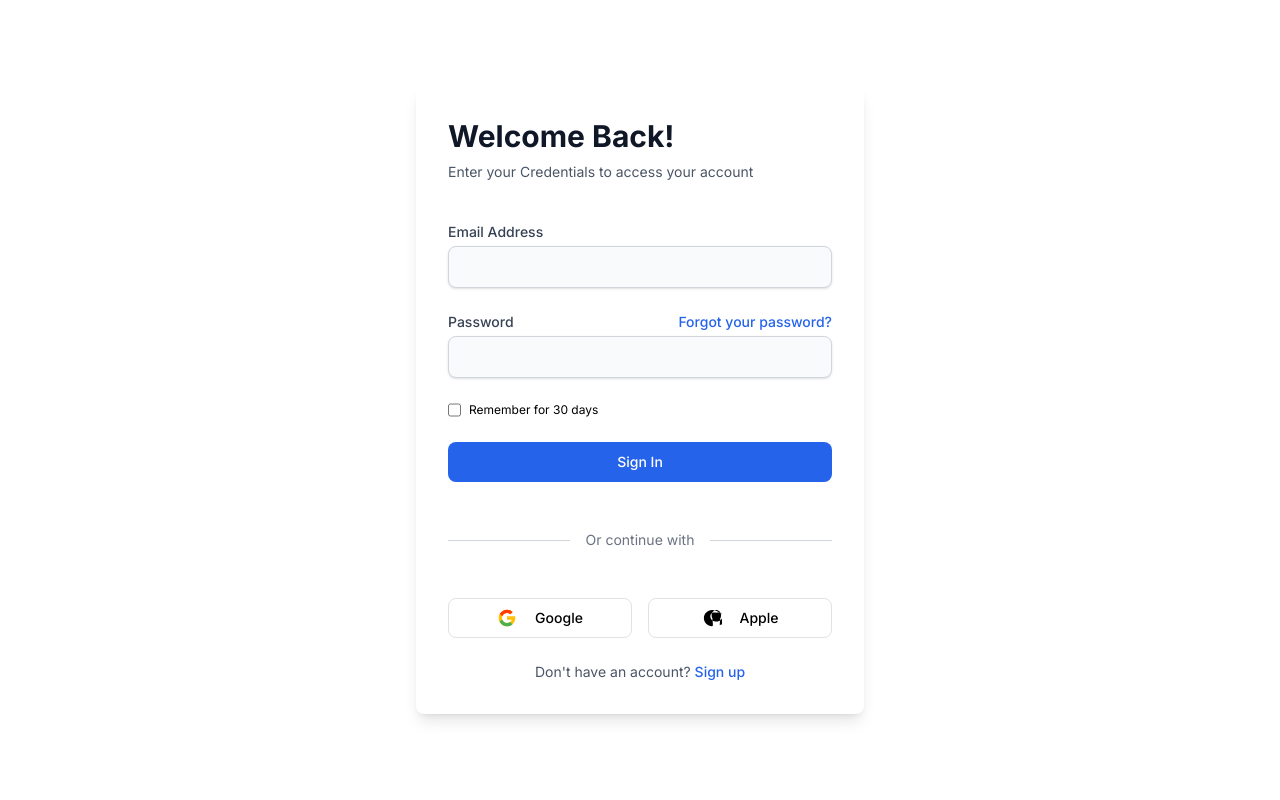
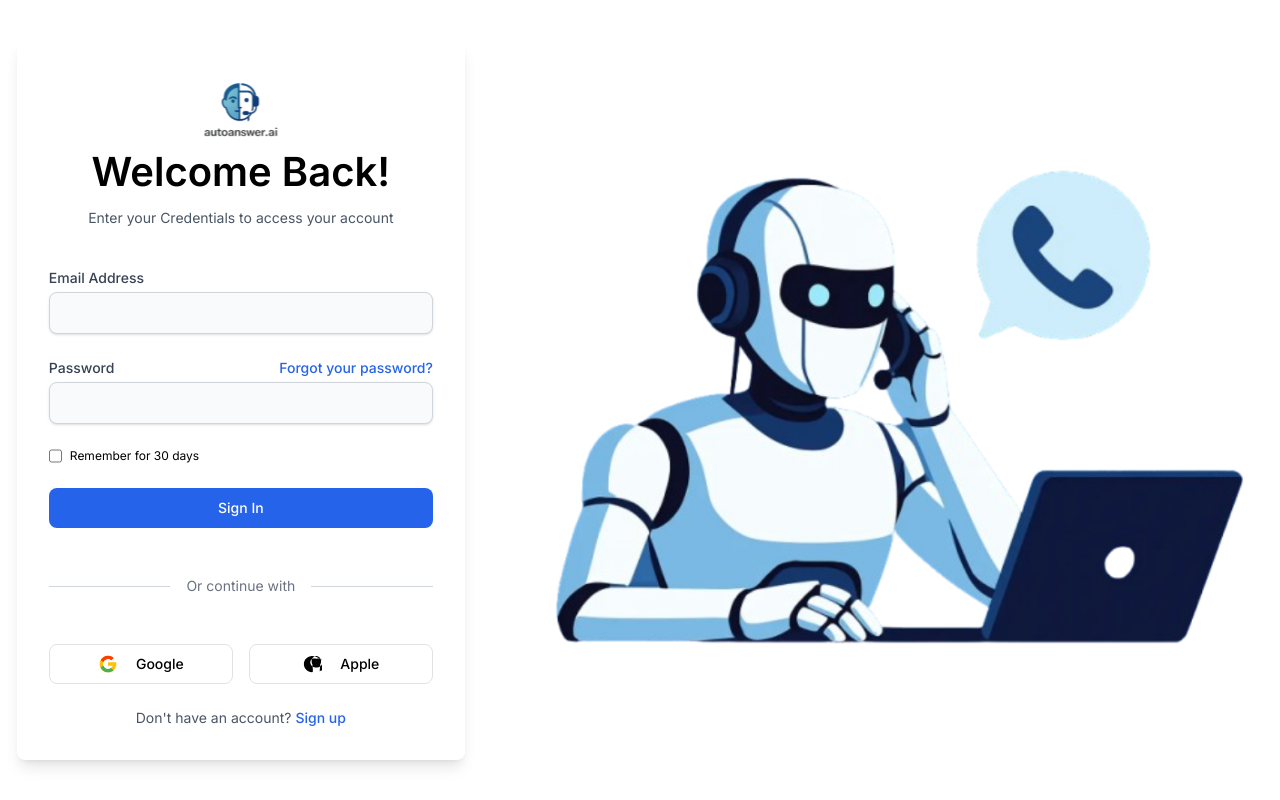
Before and after one commit to Betopia24/uprankedmarting_neuro_night_frontend, a Next.js app: page /login in a window 1280 px wide. Built offline with nearby package versions, Linux system fonts and the light colour scheme; no server answers.

Commit message:
Refactor authentication pages: remove old login and register components, implement new layout and paths, and enhance dashboard functionality.

```diff
--- /dev/null
+++ b/src/app/(auth)/layout.tsx
@@ -0,0 +1,7 @@
+export default function AuthLayout({
+  children,
+}: {
+  children: React.ReactNode;
+}) {
+  return children;
+}
--- a/src/app/login/page.tsx
+++ b/src/app/(auth)/login/page.tsx
@@ -6,6 +6,7 @@ import Link from "next/link";
 import AuthFormLayout from "@/components/auth/AuthFormLayout";
 import FormField from "@/components/auth/FormField";
 import FormButton from "@/components/auth/FormButton";
+import { signupPath } from "@/paths";
 
 export default function LoginPage() {
   const [state, dispatch] = useActionState(login, undefined);
@@ -15,7 +16,7 @@ export default function LoginPage() {
       title="Welcome Back!"
       description="Enter your Credentials to access your account"
       footerText="Don't have an account?"
-      footerLink="/register"
+      footerLink={signupPath()}
       footerLinkText="Sign up"
     >
       <form action={dispatch} className="space-y-6">
--- a/src/components/auth/AuthFormLayout.tsx
+++ b/src/components/auth/AuthFormLayout.tsx
@@ -1,5 +1,10 @@
 import Link from "next/link";
 import SocialLogins from "./SocialLogins";
+import robotImage from "@/images/robot.png";
+import Image from "next/image";
+import Heading from "../Heading";
+import logoImage from "@/images/logo.svg";
+import { homePath } from "@/paths";
 
 interface AuthFormLayoutProps {
   title: string;
@@ -19,15 +24,17 @@ export default function AuthFormLayout({
   footerLinkText,
 }: AuthFormLayoutProps) {
   return (
-    <div className="flex items-center justify-center min-h-screen">
-      <div className="w-full max-w-md p-8 bg-white rounded-lg shadow-lg space-y-10">
-        <div className="">
-          <h1 className="text-3xl font-bold text-gray-900">{title}</h1>
+    <div className="flex hap-20 items-center justify-center h-screen">
+      <div className="lg:flex lg:items-center lg:justify-between">
+        <div className="lg:flex-1 max-w-md p-8 bg-white rounded-lg shadow-lg space-y-10">
+          <Link href={homePath()}>
+            <Image className="mx-auto" src={logoImage} alt="Logo" />
+          </Link>
+          <div className="space-y-4 text-center">
+            <Heading className="text-fluid-40">{title}</Heading>
             <p className="mt-2 text-sm text-gray-600">{description}</p>
           </div>
-
           {children}
-
           <div className="relative flex items-center py-2">
             <div className="flex-grow border-t border-gray-300"></div>
             <span className="flex-shrink mx-4 text-sm text-gray-500">
@@ -49,6 +56,10 @@ export default function AuthFormLayout({
             </p>
           </div>
         </div>
+        <div className="lg:flex-1 hidden lg:block">
+          <Image src={robotImage} alt="Robot Image" />
+        </div>
+      </div>
     </div>
   );
 }
--- a/src/paths.ts
+++ b/src/paths.ts
@@ -4,7 +4,7 @@ export const pricingPath = () => "/pricing";
 export const servicePath = () => "/service";
 export const aboutUsPath = () => "/about-us";
 export const loginPath = () => "/login";
-export const registerPath = () => "/register";
+export const signupPath = () => "/signup";
 
 export const privacyPolicyPath = () => "/privacy-policy";
 export const termsAndConditionsPath = () => "/terms-of-use";
```
Also changed, not shown: src/app/(auth)/signup/page.tsx (renamed from src/app/register/page.tsx), src/app/(dashboard)/admin/page.tsx (renamed from src/app/dashboard/page.tsx). Lines whose indentation alone changed are shown as unchanged.
